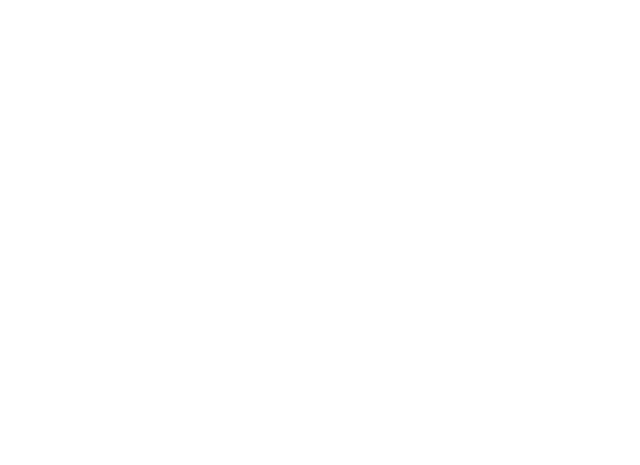
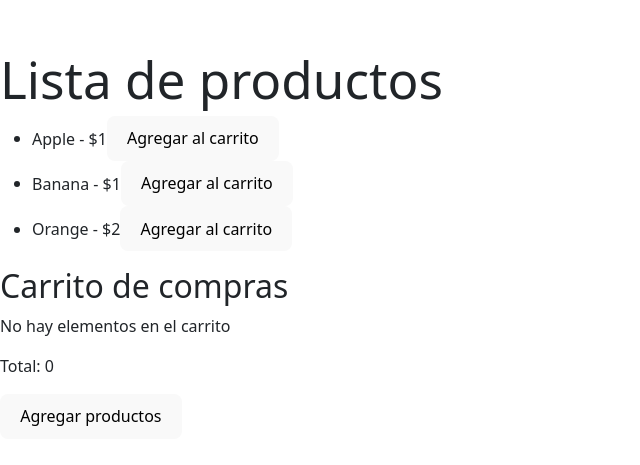
Before and after one commit to federodriguez33/lab-III-act, a React (Vite) app in the folder proyect/: page / in a window 1280 px wide. Shown: the part 155-620 px from the top of the page, without its empty margins (0-640 px from the left). Built offline with nearby package versions, Linux system fonts and the light colour scheme.

Commit message:
practica

```diff
--- a/proyect/src/App.jsx
+++ b/proyect/src/App.jsx
@@ -1,16 +1,126 @@
-import './App.css'
+import { useState } from 'react';
+//import Login from './components/login/Login';
+import Car from './components/car/Car';
 
-function App() {
+const App = () => {
 
+  // Login
+  // const [isLoggedIn, setIsLoggedIn] = useState(false);
+
+  // const users = [
+  //   {
+  //     username: 'user1',
+  //     password: '123',
+  //   },
+  //   {
+  //     username: 'user2',
+  //     password: '123',
+  //   },
+  //   {
+  //     username: 'user3',
+  //     password: '123',
+  //   }
+  // ];
+
+  // const handleLogin = () => {
+  //   setIsLoggedIn(true);
+  // };
+
+  // Carrito
+  const [products, setProducts] = useState([
+    { name: 'Apple', price: 1 },
+    { name: 'Banana', price: 1 },
+    { name: 'Orange', price: 2 },
+  ]);
+
+  const handleAddProduct = () => {
+    const newProduct = {
+      name: newName,
+      price: newPrice,
+    };
+    setProducts([...products, newProduct]);
+    setNewName("");
+    setNewPrice("");
+
+  };
+
+  const [newName, setNewName] = useState("");
+  const [newPrice, setNewPrice] = useState("");
+
+  const [mostrarFormAddProduct, setMostrarFormAddProduct] = useState(false);
+  const [formOpen, setFormOpen] = useState(false);
+
+  const [cartItems, setCartItems] = useState([]);
+
+  const addToCart = (product) => {
+
+    const existingProductIndex = cartItems.findIndex(item => item.name === product.name);
+
+    if (existingProductIndex >= 0) {
+      const newCartItems = [...cartItems];
+      newCartItems[existingProductIndex].quantity += 1;
+      setCartItems(newCartItems);
+    } else {
+      setCartItems([...cartItems, { ...product, quantity: 1 }]);
+    }
+  };
+
+  const removeFromCart = (index) => {
+    const newCartItems = cartItems.filter((_, i) => i !== index);
+    setCartItems(newCartItems);
+  };
 
   return (
 
-  <>
+    <div>
 
-  </>
+      {/* Login */}
+      {/* {isLoggedIn ? (
+        <h1>Bienvenido usuario querido!</h1>
+      ) : (
+        <Login onLogin={handleLogin} users={users} />
+      )} */}
 
-  )
+      <h1>Lista de productos</h1>
+      <ul>
+        {products.map((product, index) => (
+          <li key={index}>
+            {product.name} - ${product.price}
+            <button onClick={() => addToCart(product)}>Agregar al carrito</button>
+          </li>
+        ))}
+      </ul>
+      <Car cartItems={cartItems} removeFromCart={removeFromCart} />
 
-}
+      <button onClick={() => setMostrarFormAddProduct(!mostrarFormAddProduct)}>
+        {mostrarFormAddProduct ? "Cerrar" : "Agregar productos"}
+      </button>
 
-export default App
+      {mostrarFormAddProduct &&
+        <form action="">
+          <label>Producto:</label>
+          <input
+            type="text"
+            value={newName}
+            onChange={(e) => setNewName(e.target.value)}
+          />
+          <label>Precio:</label>
+          <input
+            type="number"
+            value={newPrice}
+            onChange={(e) => setNewPrice(e.target.value)}
+          />
+
+          <button type="button" onClick={handleAddProduct}>Agregar</button>
+
+        </form>
+      }
+
+    </div>
+
+  );
+
+};
+
+
+export default App;
--- /dev/null
+++ b/proyect/src/components/car/Car.jsx
@@ -0,0 +1,41 @@
+import PropTypes from 'prop-types';
+
+const Car = ({ cartItems, removeFromCart }) => {
+
+    const sum = cartItems.reduce((accumulator, currentValue) => {
+        return accumulator + currentValue.price * currentValue.quantity;
+      }, 0);
+
+    return (
+
+      <div>
+
+        <h2>Carrito de compras</h2>
+
+        {cartItems.length === 0 ? (
+          <p>No hay elementos en el carrito</p>
+        ) : (
+          <ul>
+            {cartItems.map((item, index) => (
+              <li key={index}>
+                {item.name} - ${item.price} - x{item.quantity}
+                <button onClick={() => removeFromCart(index)}>Remover elemento</button>
+              </li>
+            ))}
+          </ul>
+        )}
+
+        <p>Total: {sum}</p>
+
+      </div>
+
+    );
+
+  };
+
+  Car.propTypes = {
+    cartItems: PropTypes.array.isRequired,
+    removeFromCart: PropTypes.func.isRequired
+  };
+
+  export default Car;
--- /dev/null
+++ b/proyect/src/components/login/Login.jsx
@@ -0,0 +1,59 @@
+import { useState } from 'react';
+import PropTypes from 'prop-types';
+
+const Login = ({ onLogin, users }) => {
+
+  const [username, setUsername] = useState('');
+  const [password, setPassword] = useState('');
+
+  const user1 = users[0];
+
+  const userActive = () => {
+
+  const bandera = users[0].username.includes("user2");
+  console.log(bandera);
+
+}
+
+  const handleSubmit = (event) => {
+    event.preventDefault();
+    if (user1.username === 'user1' && user1.password === '123' && username != "" && password != "") {
+      onLogin();
+    } else {
+      alert('Usuario y/o password incorrecto/s');
+    }
+  };
+
+  return (
+    <>
+    <form onSubmit={handleSubmit}>
+      <div>
+        <label>Usuario:</label>
+        <input
+          type="text"
+          value={username}
+          onChange={(e) => setUsername(e.target.value)}
+        />
+      </div>
+      <div>
+        <label>Password:</label>
+        <input
+          type="password"
+          value={password}
+          onChange={(e) => setPassword(e.target.value)}
+        />
+      </div>
+      <button type="submit">Ingresar</button>
+    </form>
+
+    <button onClick={userActive}>Usuario Activo</button>
+    </>
+  );
+};
+
+Login.propTypes = {
+  onLogin: PropTypes.func.isRequired,
+  users: PropTypes.array.isRequired
+};
+
+export default Login;
```
